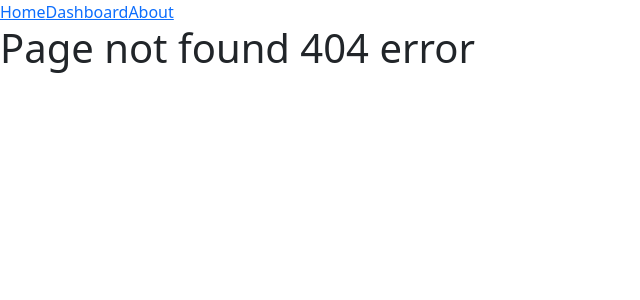
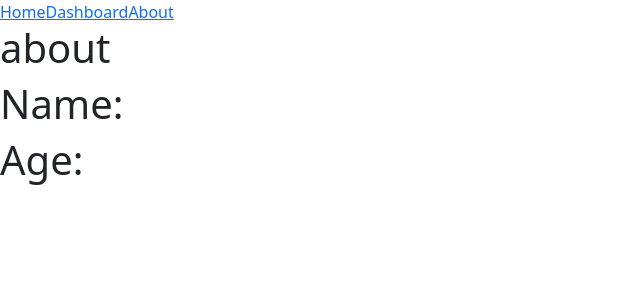
Before and after one commit to lokesh-jegini/hotelproject, a React (Create React App) app: page /about in a window 1280 px wide. Before the commit this address had no page. Shown: the top 300 px of the page, without its empty margins (0-640 px from the left). Built offline with nearby package versions, Linux system fonts and the light colour scheme.

Commit message:
Query Pharams

```diff
--- a/src/App.js
+++ b/src/App.js
@@ -13,7 +13,7 @@ export default function App() {
         <Navbar />
         <Routes>
           <Route path="/" element={<Home />} />
-          <Route path="/about/:name" element={<About />} />
+          <Route path="/about" element={<About />} />
           <Route path="/dashboard" element={<Dashboard />} />
           <Route path="*" element={<Page />} />
         </Routes>
--- a/src/about/About.js
+++ b/src/about/About.js
@@ -1,13 +1,16 @@
-import React from 'react'
-import './About.scss'
-  import { useParams } from "react-router-dom";
+import React from "react";
+import "./About.scss";
+import { useLocation } from "react-router-dom";
 
 export default function About() {
-   const data = useParams();
+  let { search } = useLocation();
+  let query = new URLSearchParams(search);
+  console.log(search);
   return (
     <div>
       <h1>about</h1>
-     <h3>{data.name}</h3>
+      <h1>Name:{query.get('name')}</h1>
+      <h1>Age:{query.get('age')}</h1>
     </div>
-  )
+  );
 }
--- a/src/navbar/Navbar.js
+++ b/src/navbar/Navbar.js
@@ -2,12 +2,12 @@ import React from "react";
 import { Link } from "react-router-dom";
 
 export default function Navbar() {
-  const user="lokesh"
+  const user = "lokesh";
   return (
     <div>
       <Link to="/">Home</Link>
       <Link to="/dashboard">Dashboard</Link>
-      <Link to={ `/about/${user}`}>About</Link>
+      <Link to={`/about/?name=${user}&age=${25}`}>About</Link>
     </div>
   );
 }
```
Also changed, not shown: 1 other file (tests, documents, lock files or other folders).
